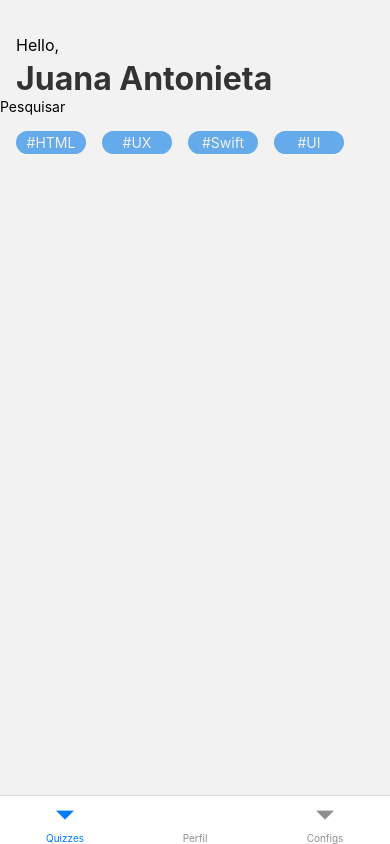
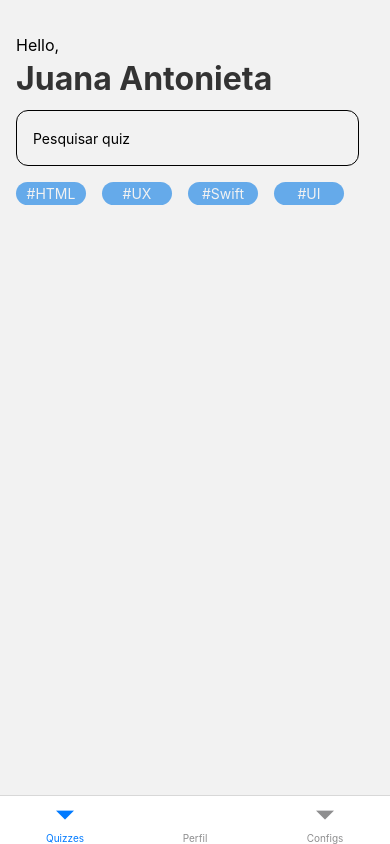
Before and after one commit to stephankruggg/Quizzes-App-Pixel, a React Native app: screen /Quizzes in a window 390 px wide. Built offline with nearby package versions, Linux system fonts and the light colour scheme.

Commit message:
Search bar

```diff
--- a/src/pages/Quizzes/index.js
+++ b/src/pages/Quizzes/index.js
@@ -8,7 +8,7 @@ export default function Quizzes() {
       <StatusBar barStyle='dark-content'/>
       <Text style={styles.Hello}>Hello,</Text>
       <Text style={styles.Nome}>Juana Antonieta</Text>
-      <TextInput placeholder='Pesquisar'></TextInput>
+      <TextInput style={styles.Search} placeholder='Pesquisar quiz'></TextInput>
       <View style={styles.BigBlueButtonView}>
           <TouchableOpacity style={styles.BigBlueButton}>
             <Text style={styles.TextBigBlueButton}>#HTML</Text>
--- a/src/pages/Quizzes/style.js
+++ b/src/pages/Quizzes/style.js
@@ -21,6 +21,21 @@ const styles = StyleSheet.create({
         marginTop:12,
         flexDirection:'row'
     },
+    Search: {
+        marginTop: 12,
+        marginRight: 16,
+        marginLeft: 16,
+        width: 343,
+        height: 56,
+        paddingLeft: 16,
+        paddingRight: 56,
+        paddingTop: 17,
+        paddingBottom: 17,
+        borderWidth: 1,
+        borderRadius: 12,
+        alignContent: 'center',
+        alignItems: 'center'
+    },
     BigBlueButton: {
         width:70,
         borderRadius:12,
```
